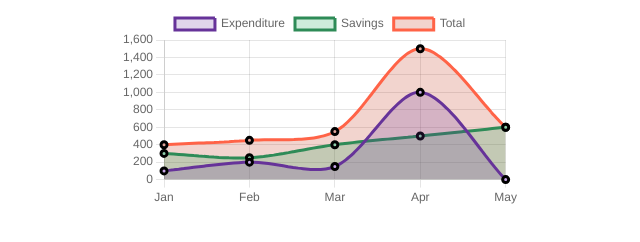
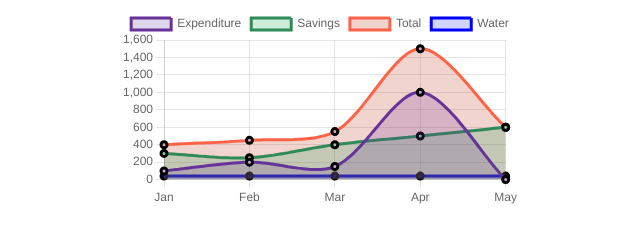
Before and after one commit to ThrishikK/ChartJS, a plain HTML site: page index.html in a window 1280 px wide. Shown: the whole page, without its empty margins (320-960 px from the left). Drawn offline with nearby package versions, Linux system fonts and the light colour scheme.

Commit message:
Added Water Bill to the updated-line-graph

```diff
--- a/index.html
+++ b/index.html
@@ -64,6 +64,22 @@
               backgroundColor: "rgba(189, 40, 14, 0.2)",
               fill: true,
             },
+            {
+              label: "Water",
+              data: [40, 40, 40, 40, 40],
+              borderColor: "blue",
+              tension: 0.3,
+              // point
+              pointRadius: 3,
+              pointBackgroundColor: "rgb(0, 0, 150)",
+              pointBorderColor: "black",
+              pointHoverRadius: 8,
+              // Line color
+              borderWidth: 3,
+              borderDash: [5, 0],
+              backgroundColor: "rgba(20, 40, 255, 0.2)",
+              fill: true,
+            },
           ],
         },
         options: {
```
